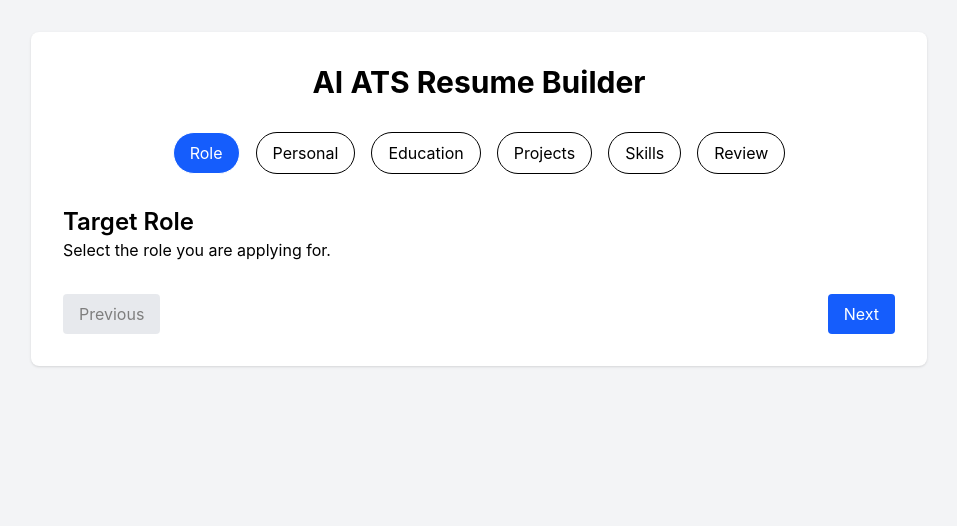
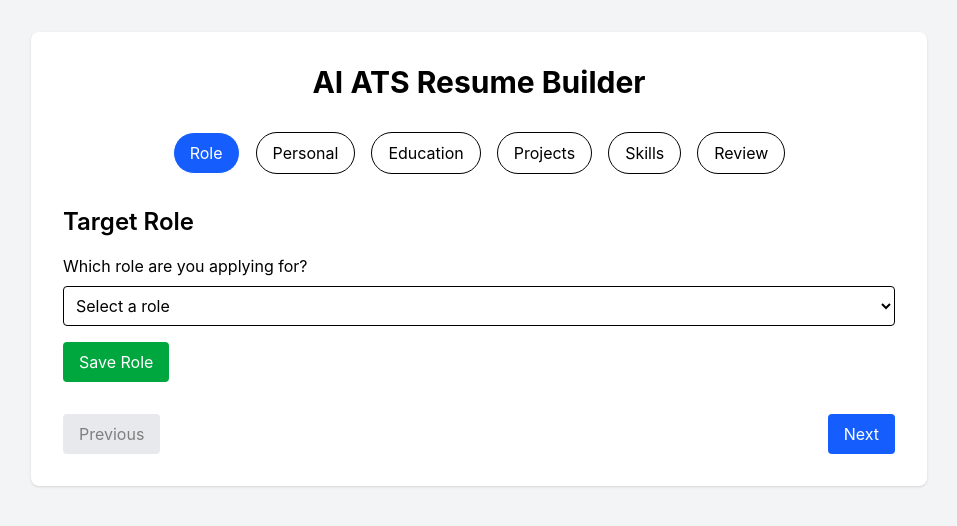
Before and after one commit to s-vinutha/ai-ats-resume-builder, a React (Vite) app: page / in a window 1280 px wide. Shown: the top 526 px of the page, without its empty margins (161-1118 px from the left). Built offline with nearby package versions, Linux system fonts and the light colour scheme.

Commit message:
Install form validation libraries

```diff
--- a/src/pages/RolePage.tsx
+++ b/src/pages/RolePage.tsx
@@ -1,8 +1,51 @@
+import { useForm } from "react-hook-form";
+
+type RoleFormData = {
+  targetRole: string;
+};
+
 export default function RolePage() {
+  const { register, handleSubmit } = useForm<RoleFormData>();
+
+  const onSubmit = (data: RoleFormData) => {
+    console.log("Role Data:", data);
+  };
+
   return (
-    <div>
-      <h2 className="text-2xl font-semibold">Target Role</h2>
-      <p>Select the role you are applying for.</p>
-    </div>
+    <form onSubmit={handleSubmit(onSubmit)}>
+      <h2 className="text-2xl font-semibold mb-4">
+        Target Role
+      </h2>
+
+      <label className="block mb-2">
+        Which role are you applying for?
+      </label>
+
+      <select
+        {...register("targetRole")}
+        className="w-full border rounded p-2 mb-4"
+      >
+        <option value="">Select a role</option>
+        <option value="Software Engineer">
+          Software Engineer
+        </option>
+        <option value="Data Analyst">
+          Data Analyst
+        </option>
+        <option value="Machine Learning Engineer">
+          Machine Learning Engineer
+        </option>
+        <option value="Frontend Developer">
+          Frontend Developer
+        </option>
+      </select>
+
+      <button
+        type="submit"
+        className="bg-green-600 text-white px-4 py-2 rounded"
+      >
+        Save Role
+      </button>
+    </form>
   );
 }
--- /dev/null
+++ b/src/types/resume.ts
@@ -0,0 +1,3 @@
+export interface ResumeData {
+  targetRole: string;
+}
```
